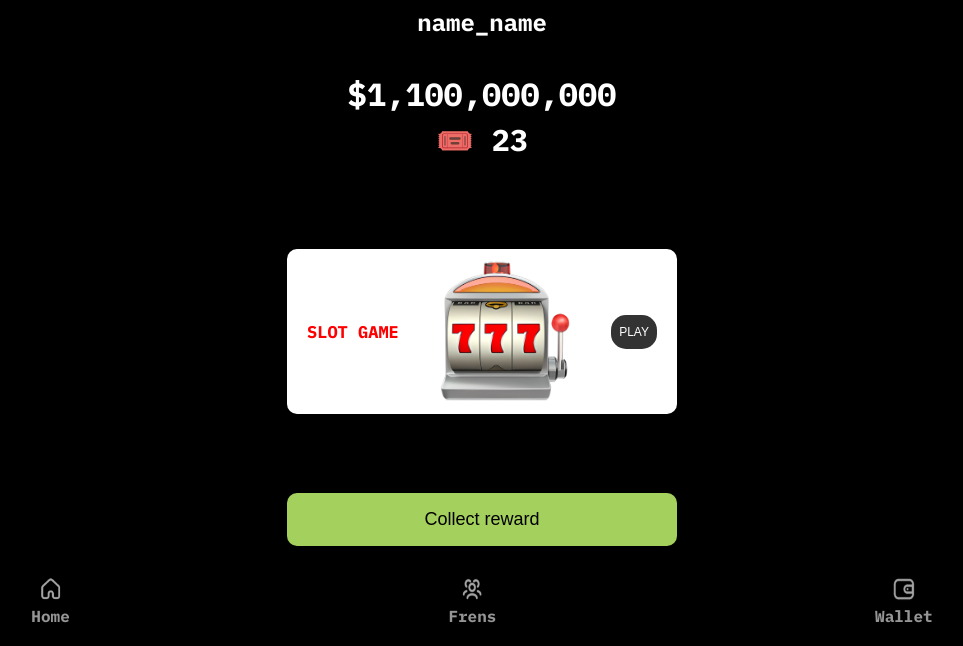
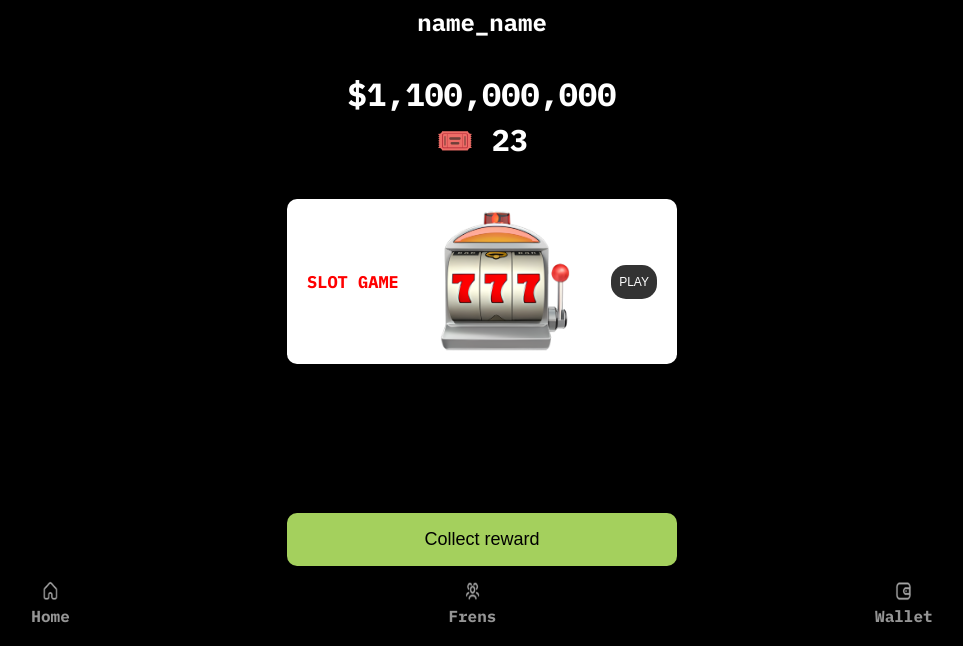
Before and after one commit to holodtmsk/ViceCityRadio, a Flask app: page / in a window 1280 px wide. Shown: the part 154-800 px from the top of the page, without its empty margins (158-1121 px from the left). Run offline with Flask 2, Linux system fonts and the light colour scheme.

Commit message:
Update style.css

```diff
--- a/code/static/css/style.css
+++ b/code/static/css/style.css
@@ -57,8 +57,7 @@ body {
     background-color: white;
     border-radius: 10px;
     padding: 10px 20px;
-    margin-bottom: 20px;
-    margin-top: 70px;
+    margin-top: 20px;
     width: 350px; /* Немного увеличена ширина */
 }
 
@@ -96,7 +95,7 @@ body {
     border-radius: 10px;
     padding: 16px 30px;
     position: fixed;
-    bottom: 100px;
+    bottom: 80px;
     cursor: pointer;
     font-size: 18px;
     width: 390px;
@@ -128,7 +127,7 @@ body {
 }
 
 .nav-icon {
-    width: 24px;
-    height: 24px;
+    width: 17px;
+    height: 20px;
     margin-bottom: 5px;
 }
```
